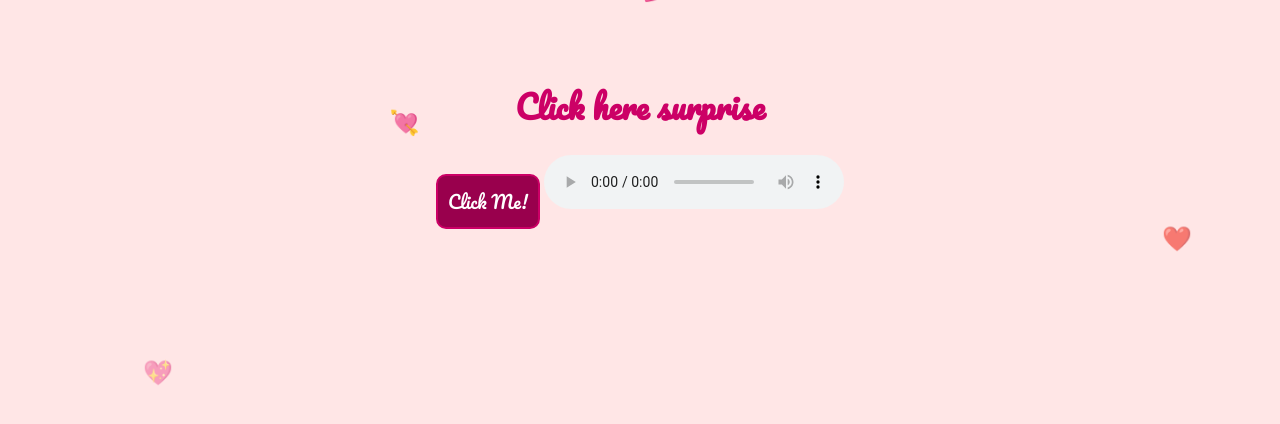
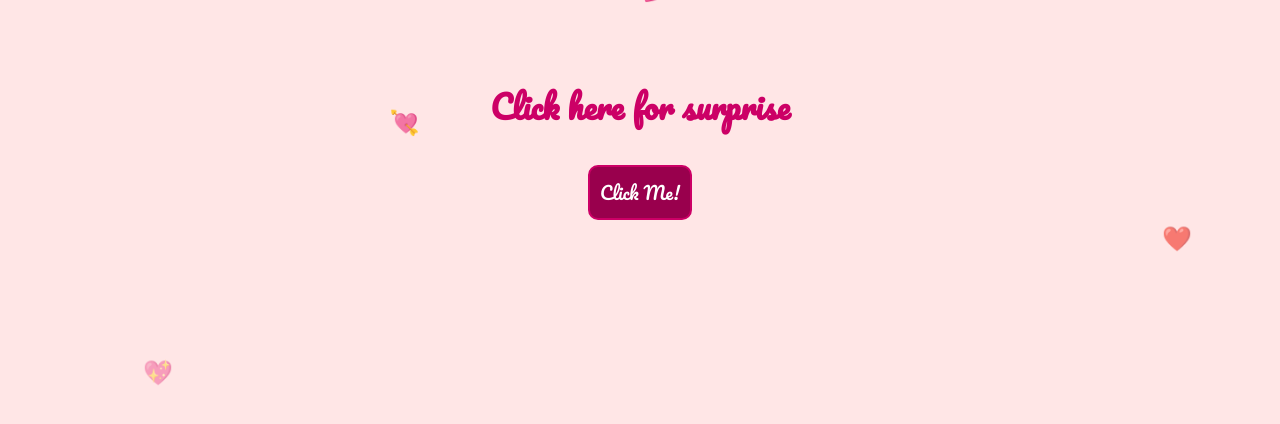
Before and after one commit to Logasanthosh/Princess, a plain HTML site: page index.html in a window 1280 px wide. Drawn offline with Linux system fonts and the light colour scheme.

Commit message:
Update index.html

```diff
--- a/index.html
+++ b/index.html
@@ -87,9 +87,9 @@
 <body>
 
   <div id="frontPage" class="page">
-    <h1>Click here surprise</h1>
+    <h1>Click here for surprise</h1>
     <button id="surpriseBtn" onclick="goBackToPassword()">Click Me!</button>
-    <audio id="audio" controls>
+    <audio id="audio" controls hidden>
         <source src="remo.mp3" type="audio/mp3">
     </audio>
 </div>
@@ -122,7 +122,7 @@
   <h2>Unaku mattum than indha password theriyum 😜</h2>
   <input type="password" id="passwordInput" placeholder="Inga inga inga paaru...">
   <br>
-  <button id="submitButton" onclick="goBackToPassword()">Seekiram type pannu!</button>
+  <button id="submitButton" onclick="checkPassword()">Seekiram type pannu!</button>
 </div>
 
 <!-- ❌ Wrong Password Hint -->
```
